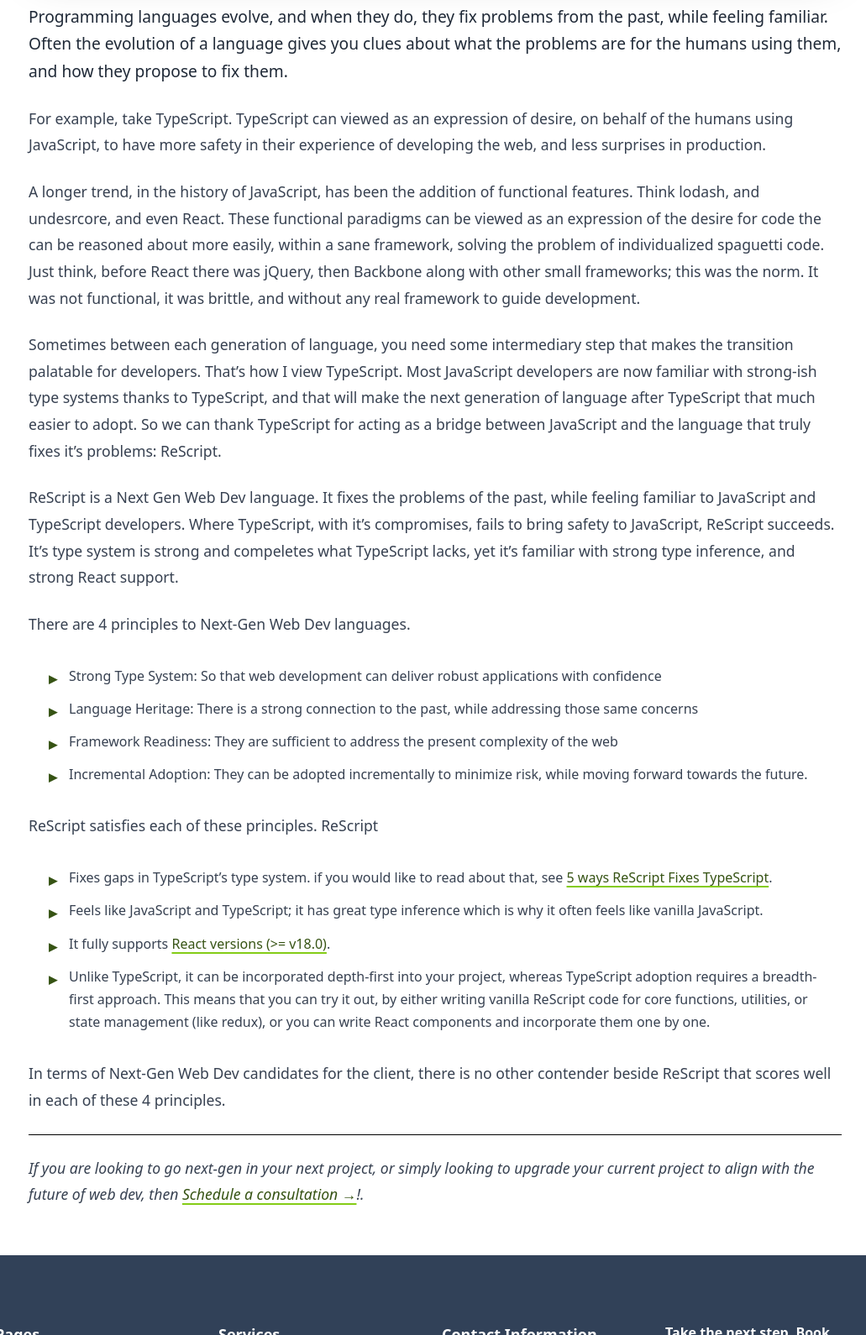
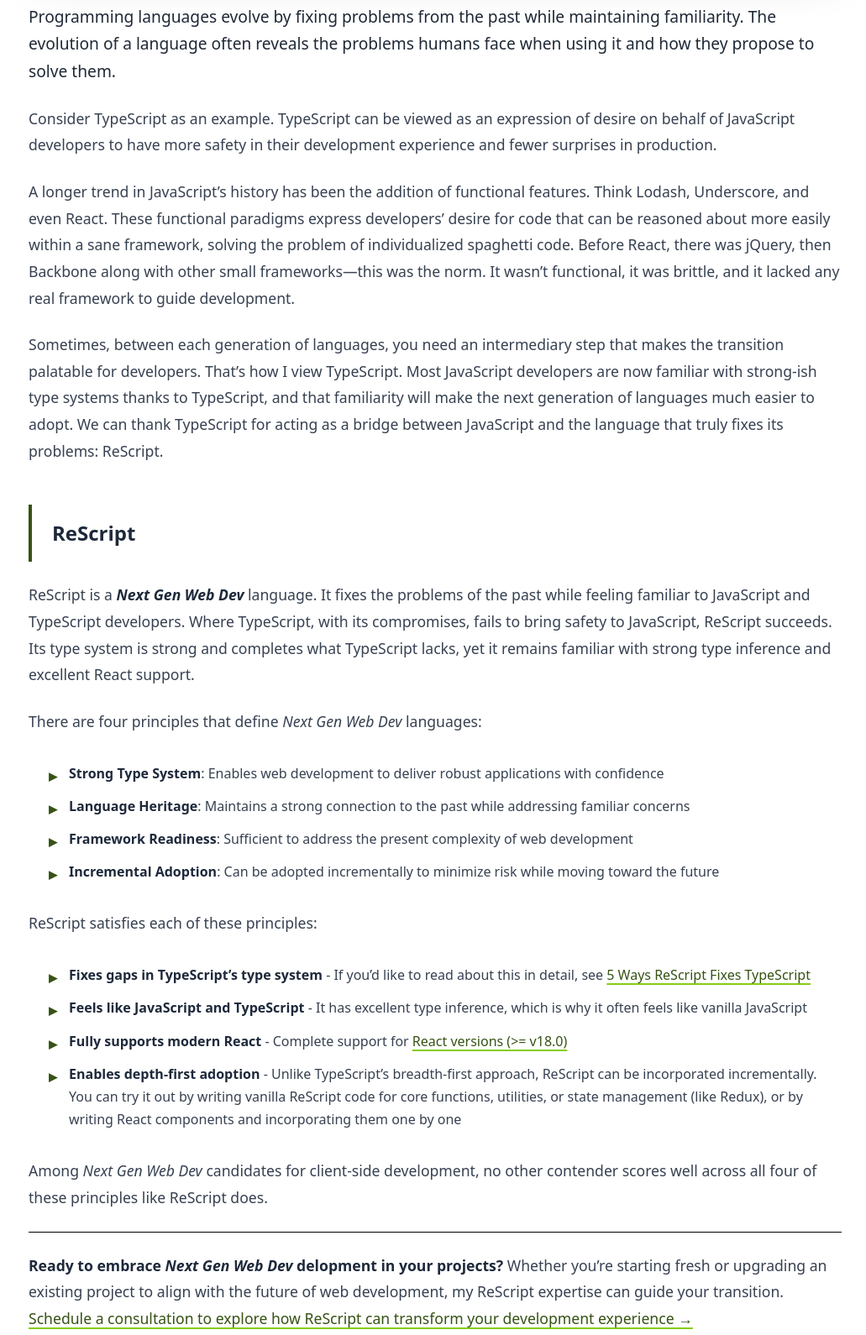
Before and after one commit to nathan-tranquilla/nathantranquilla.me, an Astro site: page /blogs/why-rescript-is-next-gen in a window 1280 px wide. Shown: the part 377-1967 px from the top of the page at 84% size, without its empty margins (122-1153 px from the left). Built offline with nearby package versions, Linux system fonts and the light colour scheme; Astro itself is replaced by a stand-in of ours.

Commit message:
second draft

```diff
--- a/src/pages/blogs/why-rescript-is-next-gen.md
+++ b/src/pages/blogs/why-rescript-is-next-gen.md
@@ -6,29 +6,34 @@
 tags: ["ReScript"]
 ---
 
-Programming languages evolve, and when they do, they fix problems from the past, while feeling familiar. Often the evolution of a language gives you clues about what the problems are for the humans using them, and how they propose to fix them.
+Programming languages evolve by fixing problems from the past while maintaining familiarity. The evolution of a language often reveals the problems humans face when using it and how they propose to solve them.
 
-For example, take TypeScript. TypeScript can viewed as an expression of desire, on behalf of the humans using JavaScript, to have more safety in their experience of developing the web, and less surprises in production.
+Consider TypeScript as an example. TypeScript can be viewed as an expression of desire on behalf of JavaScript developers to have more safety in their development experience and fewer surprises in production.
 
-A longer trend, in the history of JavaScript, has been the addition of functional features. Think lodash, and undesrcore, and even React. These functional paradigms can be viewed as an expression of the desire for code the can be reasoned about more easily, within a sane framework, solving the problem of individualized spaguetti code. Just think, before React there was jQuery, then Backbone along with other small frameworks; this was the norm. It was not functional, it was brittle, and without any real framework to guide development.
+A longer trend in JavaScript's history has been the addition of functional features. Think Lodash, Underscore, and even React. These functional paradigms express developers' desire for code that can be reasoned about more easily within a sane framework, solving the problem of individualized spaghetti code. Before React, there was jQuery, then Backbone along with other small frameworks—this was the norm. It wasn't functional, it was brittle, and it lacked any real framework to guide development.
 
-Sometimes between each generation of language, you need some intermediary step that makes the transition palatable for developers. That's how I view TypeScript. Most JavaScript developers are now familiar with strong-ish type systems thanks to TypeScript, and that will make the next generation of language after TypeScript that much easier to adopt. So we can thank TypeScript for acting as a bridge between JavaScript and the language that truly fixes it's problems: ReScript.
+Sometimes, between each generation of languages, you need an intermediary step that makes the transition palatable for developers. That's how I view TypeScript. Most JavaScript developers are now familiar with strong-ish type systems thanks to TypeScript, and that familiarity will make the next generation of languages much easier to adopt. We can thank TypeScript for acting as a bridge between JavaScript and the language that truly fixes its problems: ReScript.
 
-ReScript is a Next Gen Web Dev language. It fixes the problems of the past, while feeling familiar to JavaScript and TypeScript developers. Where TypeScript, with it's compromises, fails to bring safety to JavaScript, ReScript succeeds. It's type system is strong and compeletes what TypeScript lacks, yet it's familiar with strong type inference, and strong React support.
+### ReScript
 
-There are 4 principles to Next-Gen Web Dev languages.
-* Strong Type System: So that web development can deliver robust applications with confidence
-* Language Heritage: There is a strong connection to the past, while addressing those same concerns
-* Framework Readiness: They are sufficient to address the present complexity of the web
-* Incremental Adoption: They can be adopted incrementally to minimize risk, while moving forward towards the future.
+ReScript is a _**Next Gen Web Dev**_ language. It fixes the problems of the past while feeling familiar to JavaScript and TypeScript developers. Where TypeScript, with its compromises, fails to bring safety to JavaScript, ReScript succeeds. Its type system is strong and completes what TypeScript lacks, yet it remains familiar with strong type inference and excellent React support.
 
-ReScript satisfies each of these principles. ReScript
-* Fixes gaps in TypeScript's type system. if you would like to read about that, see [5 ways ReScript Fixes TypeScript](/blogs/5-ways-rescript-fixes-typescript).
-* Feels like JavaScript and TypeScript; it has great type inference which is why it often feels like vanilla JavaScript.
-* It fully supports [React versions (>= v18.0)](https://rescript-lang.org/docs/react/latest/introduction).
-* Unlike TypeScript, it can be incorporated depth-first into your project, whereas TypeScript adoption requires a breadth-first approach. This means that you can try it out, by either writing vanilla ReScript code for core functions, utilities, or state management (like redux), or you can write React components and incorporate them one by one.
+There are four principles that define _*Next Gen Web Dev*_ languages:
 
-In terms of Next-Gen Web Dev candidates for the client, there is no other contender beside ReScript that scores well in each of these 4 principles.
+* **Strong Type System**: Enables web development to deliver robust applications with confidence
+* **Language Heritage**: Maintains a strong connection to the past while addressing familiar concerns
+* **Framework Readiness**: Sufficient to address the present complexity of web development
+* **Incremental Adoption**: Can be adopted incrementally to minimize risk while moving toward the future
+
+ReScript satisfies each of these principles:
+
+* **Fixes gaps in TypeScript's type system** - If you'd like to read about this in detail, see [5 Ways ReScript Fixes TypeScript](/blogs/5-ways-rescript-fixes-typescript)
+* **Feels like JavaScript and TypeScript** - It has excellent type inference, which is why it often feels like vanilla JavaScript
+* **Fully supports modern React** - Complete support for [React versions (>= v18.0)](https://rescript-lang.org/docs/react/latest/introduction)
+* **Enables depth-first adoption** - Unlike TypeScript's breadth-first approach, ReScript can be incorporated incrementally. You can try it out by writing vanilla ReScript code for core functions, utilities, or state management (like Redux), or by writing React components and incorporating them one by one
+
+Among _*Next Gen Web Dev*_ candidates for client-side development, no other contender scores well across all four of these principles like ReScript does.
 
 ---
-_If you are looking to go next-gen in your next project, or simply looking to upgrade your current project to align with the future of web dev, then [Schedule a consultation →](/consultation)!._
+
+**Ready to embrace _Next Gen Web Dev_ delopment in your projects?** Whether you're starting fresh or upgrading an existing project to align with the future of web development, my ReScript expertise can guide your transition. <a href="/services" target="_blank" rel="noopener noreferrer">Schedule a consultation to explore how ReScript can transform your development experience →</a>
```
